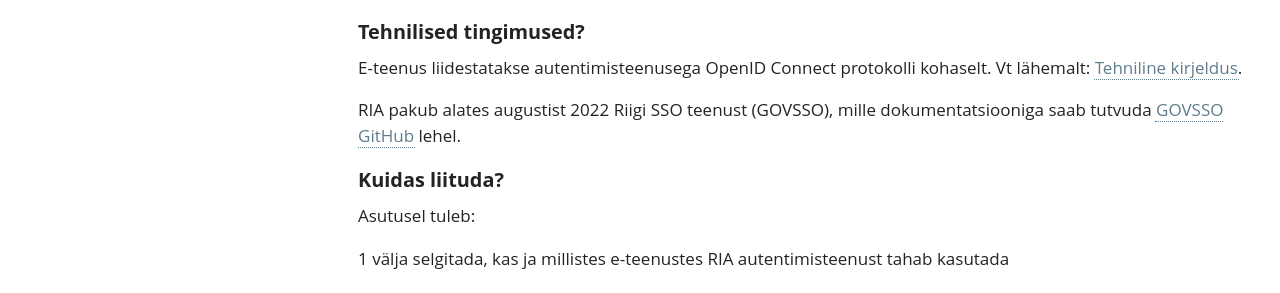
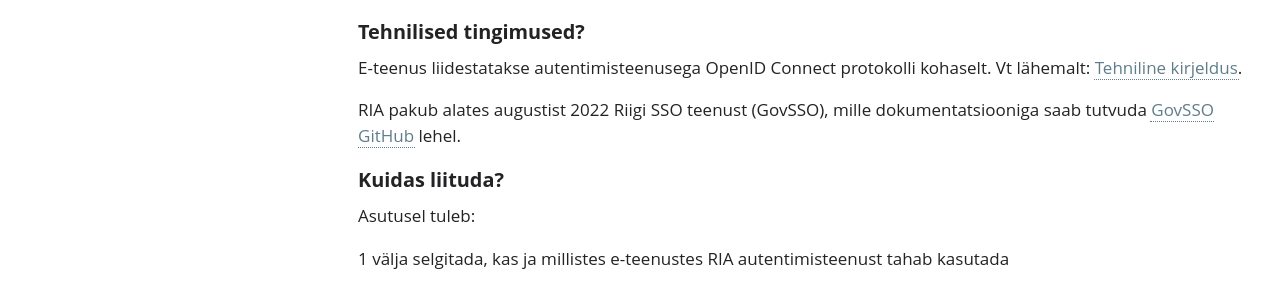
Before and after one commit to e-gov/TARA-Doku, a Jekyll site: the page built from Arikirjeldus.md, in a window 1280 px wide. Shown: the part 1231-1524 px from the top of the page. Built offline with Jekyll 4.4.1, drawn with Linux system fonts in a browser that asks for light colours; our own code applies the rules of GitHub Pages for plain Markdown files.

```diff
--- a/Arikirjeldus.md
+++ b/Arikirjeldus.md
@@ -46,7 +46,7 @@ Riigi autentimisteenusega on liitunud 46 asutust 166 infosüsteemiga, sh Riigipo
 
 E-teenus liidestatakse autentimisteenusega OpenID Connect protokolli kohaselt. Vt lähemalt: [Tehniline kirjeldus](TehnilineKirjeldus).
 
-RIA pakub alates augustist 2022 Riigi SSO teenust (GOVSSO), mille dokumentatsiooniga saab tutvuda [GOVSSO GitHub](https://e-gov.github.io/GOVSSO) lehel.
+RIA pakub alates augustist 2022 Riigi SSO teenust (GovSSO), mille dokumentatsiooniga saab tutvuda [GovSSO GitHub](https://e-gov.github.io/GOVSSO) lehel.
 
 ## Kuidas liituda?
 
```
Also changed, not shown: Abi.md (+1 -1 lines).
